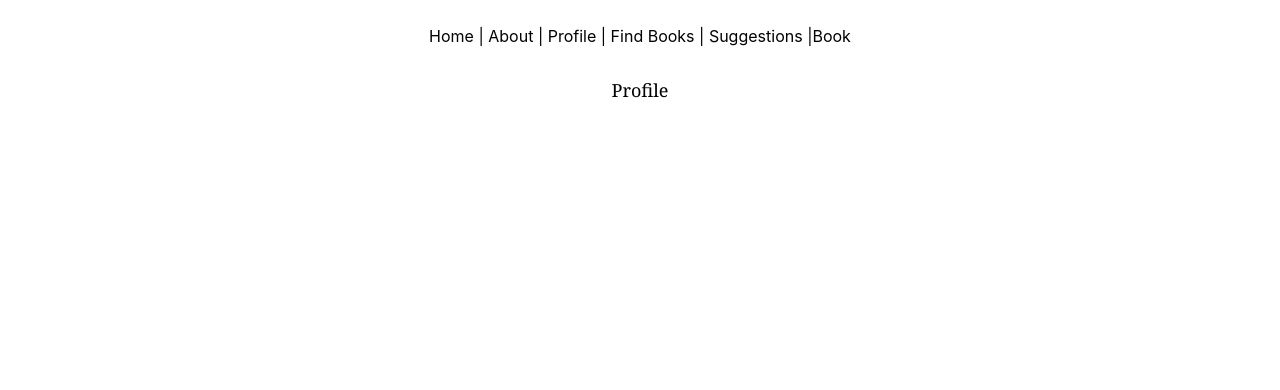
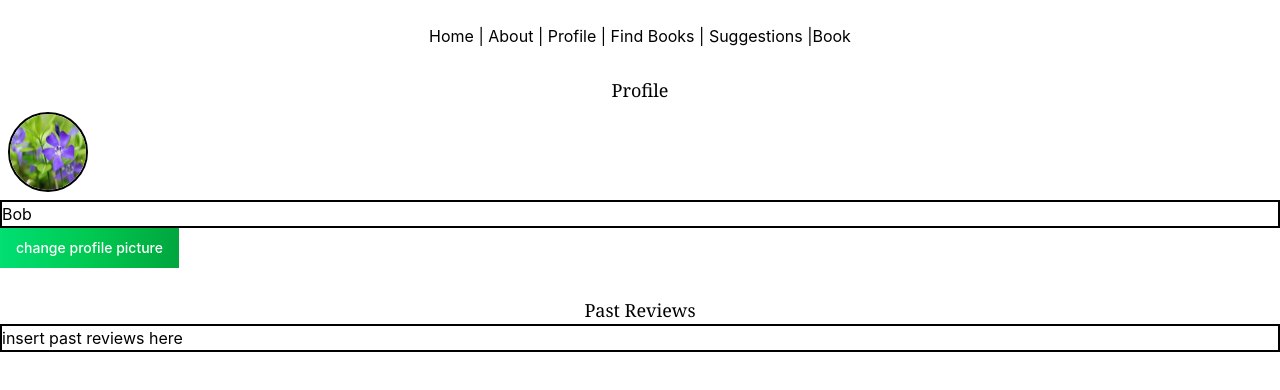
Before and after one commit to Maya-Val/Final-Capstone---MayaValenzuela, a React (Vite) app: page /profile in a window 1280 px wide. Shown: the top 390 px of the page. Built offline with nearby package versions, Linux system fonts and the light colour scheme.

Commit message:
3/22/2026

```diff
--- a/src/components/Photo.jsx
+++ b/src/components/Photo.jsx
@@ -1,8 +1,22 @@
 
-function Photo({picName, alternative}){
+function purpose (goal){
+    if (goal=="book"){
+        return("size-1/4 h-1/2 border-2");
+    }
+    else if(goal=="profile"){
+        return("rounded-full border-2 size-20 m-2");
+    }
+    else{
+        return ("w-full border-2");
+    }
+
+}
+
+function Photo({picName, alternative, goal}){
+    const happen = purpose(goal)
     return(
-        <div className="border-2 ">
-            <img src={picName} alt={alternative}/>
+        <div>
+            <img className={happen} src={picName} alt={alternative}/>
         </div>
     );
 }
--- a/src/components/TextBlock.jsx
+++ b/src/components/TextBlock.jsx
@@ -1,6 +1,20 @@
-function TextBlock({words}){
+function purpose (goal){
+    if (goal=="center"){
+        return("text-center border-solid border-2 m-2");
+    }
+    else if(goal=="description"){
+        return("");
+    }
+    else{
+        return ("w-full border-2");
+    }
+
+}
+
+function TextBlock({words, goal}){
+    const happen = purpose(goal)
     return(
-        <div class="text-center border-solid border-2 m-2">
+        <div className={happen}>
             {words}
         </div>
     );
--- a/src/pages/About.jsx
+++ b/src/pages/About.jsx
@@ -4,7 +4,7 @@ function About(){
   return(
     <div>
       <Headline words="About"/>
-      <TextBlock words="blurb insert here"/>
+      <TextBlock words="blurb insert here" goal="center"/>
     </div>
 
   );
--- a/src/pages/Booklook.jsx
+++ b/src/pages/Booklook.jsx
@@ -1,14 +1,21 @@
+//import stuff for page layout
 import Headline from "../components/Headline";
 import Photo from "../components/Photo";
+import TextBlock from "../components/TextBlock";
+import ButtonLink from "../components/ButtonLink";
+//import possible photos
 import placeholdertitle from "../assets/perriwinklescreenshot.png";
-import TextBlock from "../components/TextBlock";
+
 
 function Booklook(){
     return(
         <div>
-            <Headline words="Book Title Here"/>
-            <Photo picName={placeholdertitle} alternative="flower"/>
+            <Headline words="Book Title and Author Here"/>
+            <Photo picName={placeholdertitle} alternative="flower" goal="book"/>
             <TextBlock words="Book blurb here"/>
+            <ButtonLink option="green" name="write review"/>
+            <Headline words="Past Reviews"/>
+            <TextBlock words ="insert past reviews here"/>
         </div>
     );
 }
--- a/src/pages/Profile.jsx
+++ b/src/pages/Profile.jsx
@@ -1,9 +1,21 @@
+//import for page
 import Headline from "../components/Headline"
+import Photo from "../components/Photo";
+import ButtonLink from "../components/ButtonLink";
+import TextBlock from "../components/TextBlock";
+//import for photos
+import placeholdertitle from "../assets/perriwinklescreenshot.png";
+
 
 function Profile() {
   return(
     <div>
       <Headline words="Profile"/>
+      <Photo picName={placeholdertitle} alternative="flower" goal="profile"/>
+      <TextBlock words="Bob"/>
+      <ButtonLink option="green" name="change profile picture"/>
+      <Headline words="Past Reviews"/>
+      <TextBlock words ="insert past reviews here"/>
     </div>
   );
 }
--- a/src/pages/Suggestions.jsx
+++ b/src/pages/Suggestions.jsx
@@ -5,9 +5,9 @@ function Suggestions(){
     return(
         <div>
             <Headline words="Make a Suggestion"/>
-            <ButtonLink name="add book to collection"/>
+            <ButtonLink option="blue" name="add book to collection"/>
             <br></br>
-            <ButtonLink name="other request"/>
+            <ButtonLink option="blue" name="other request"/>
         </div>
     );
 
```
